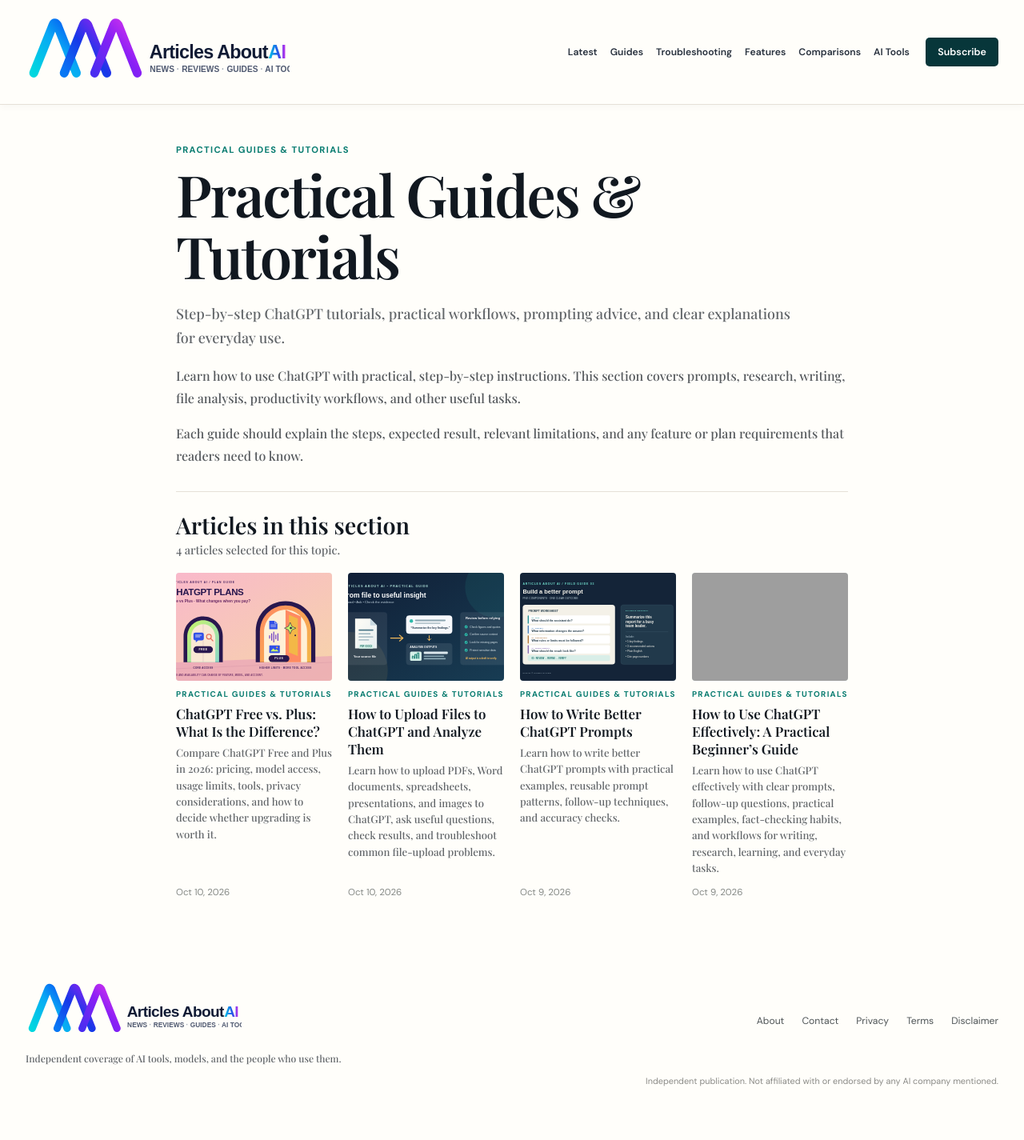
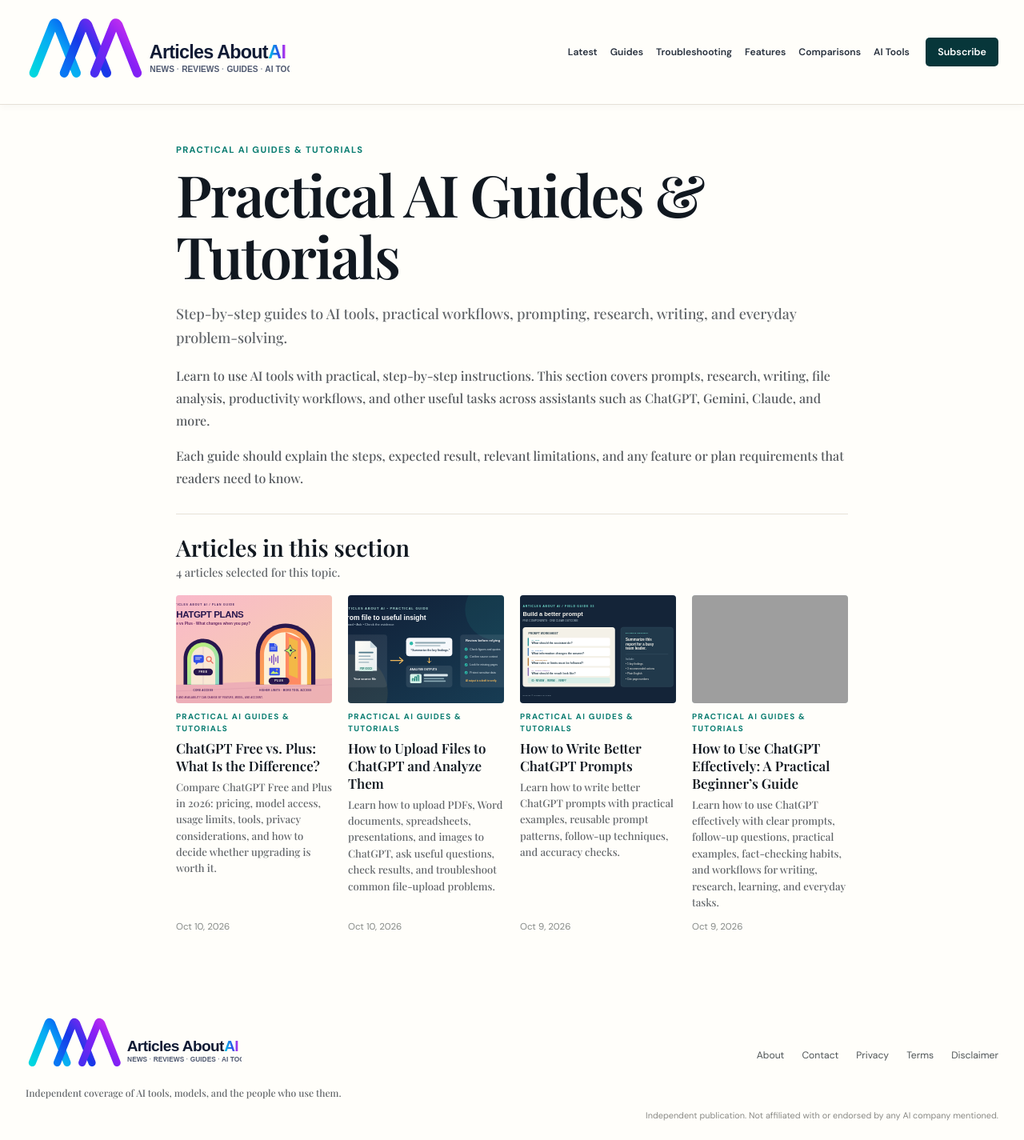
Before and after one commit to todaysnewsai/ChatGPTScope, a Jekyll site: the page built from guides/index.md, in a window 1280 px wide. Shown: the whole page at 80% size. Built offline with Jekyll 4.4.1, drawn with Linux system fonts in a browser that asks for light colours; before the commit the page ends 1382 px from its top, so only the background shows below that; grey boxes are pictures that could not be loaded.

Commit message:
Broaden practical AI guides beyond ChatGPT

```diff
--- a/guides/index.md
+++ b/guides/index.md
@@ -1,11 +1,11 @@
 ---
 layout: page
-title: "Practical Guides & Tutorials"
+title: "Practical AI Guides & Tutorials"
 permalink: /guides/
 category: guides
-description: "Step-by-step ChatGPT tutorials, practical workflows, prompting advice, and clear explanations for everyday use."
+description: "Step-by-step guides to AI tools, practical workflows, prompting, research, writing, and everyday problem-solving."
 ---
 
-Learn how to use ChatGPT with practical, step-by-step instructions. This section covers prompts, research, writing, file analysis, productivity workflows, and other useful tasks.
+Learn to use AI tools with practical, step-by-step instructions. This section covers prompts, research, writing, file analysis, productivity workflows, and other useful tasks across assistants such as ChatGPT, Gemini, Claude, and more.
 
 Each guide should explain the steps, expected result, relevant limitations, and any feature or plan requirements that readers need to know.
```
